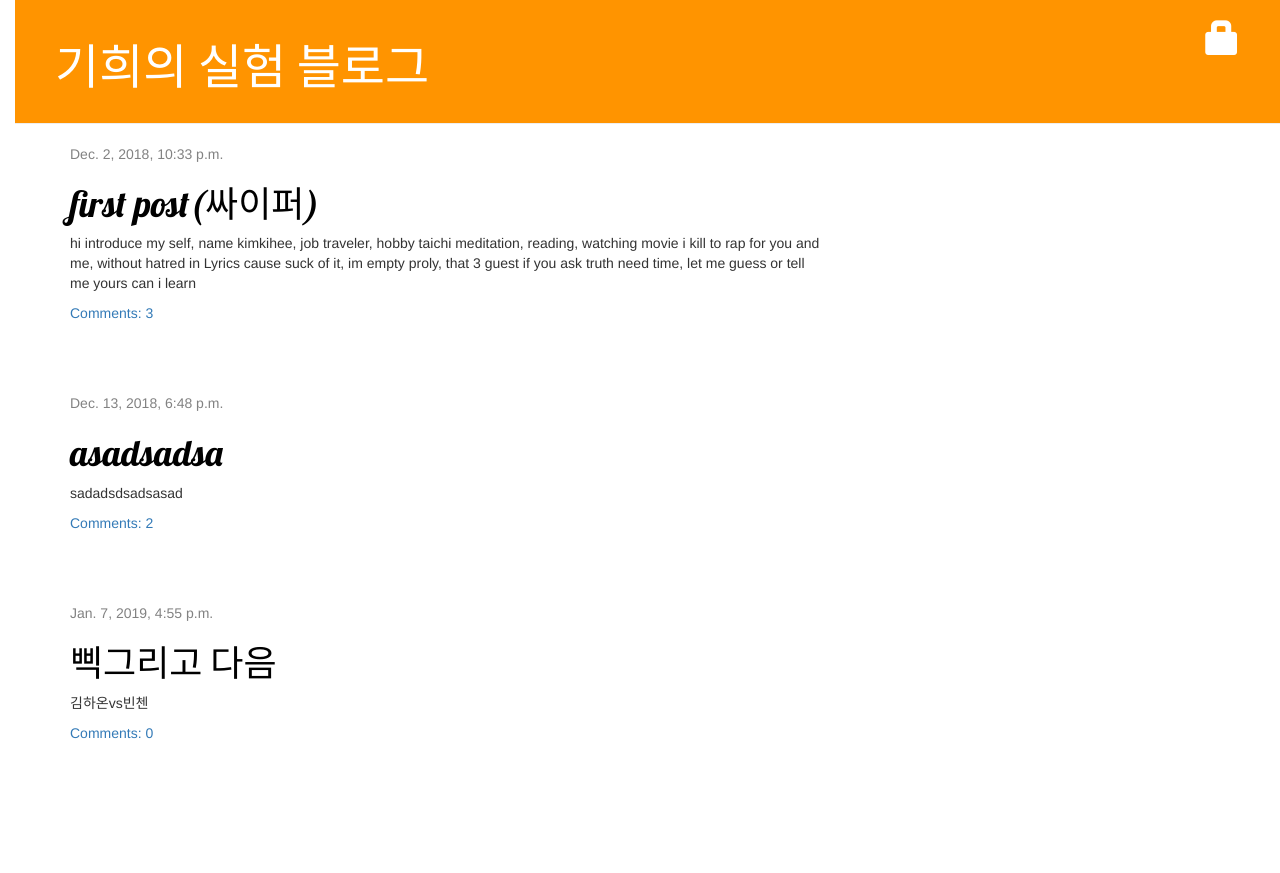
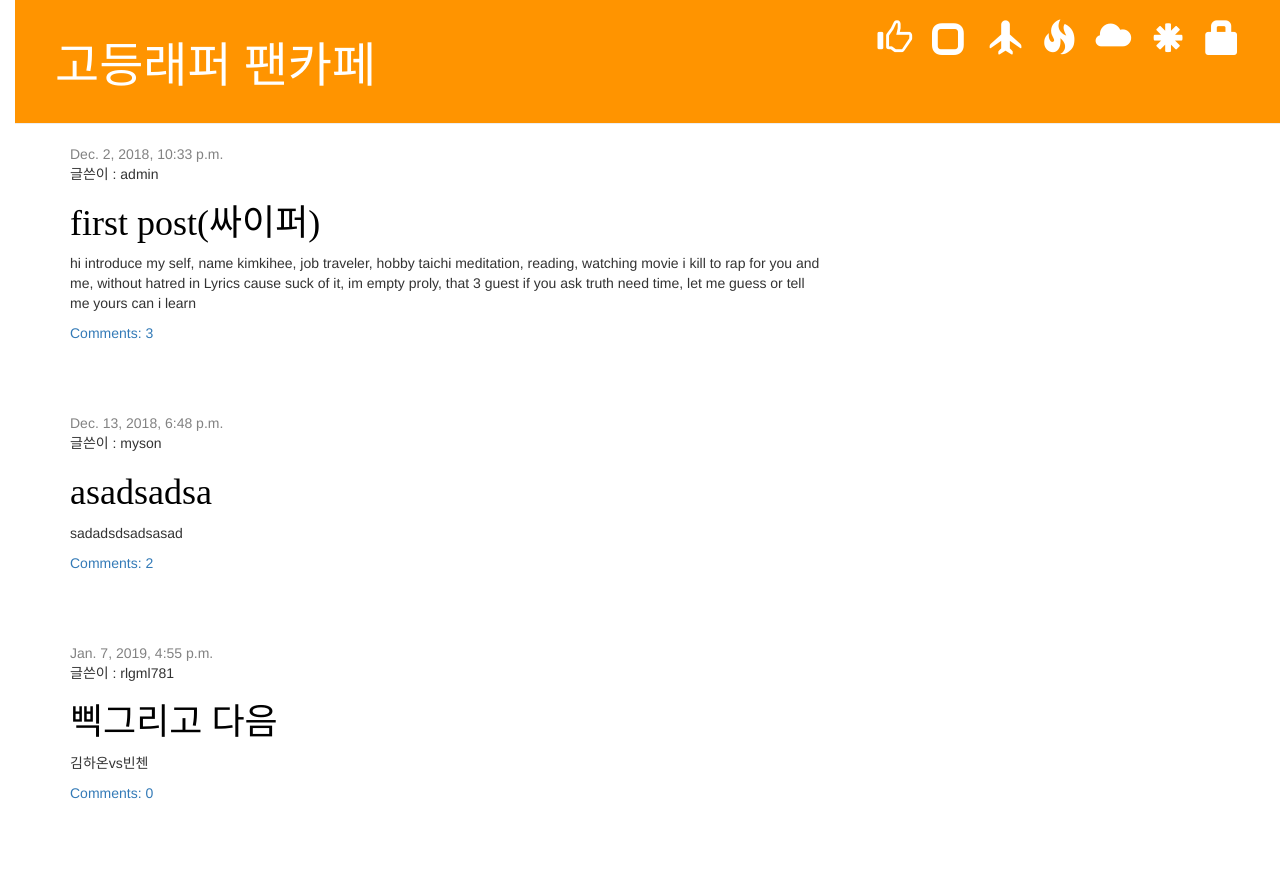
Before and after one commit to darkflame265/my-first-blog, a Django app: page / in a window 1280 px wide. Before the commit the page ends 739 px from the top, so only its background shows below. Run offline with Django 3.2, Linux system fonts and the light colour scheme; data comes from the database, SQL or seed files in the repository; both versions use the stored data as it was after the commit; some libraries are stand-ins or nearby versions.

Commit message:
changed?

```diff
--- a/blog/forms.py
+++ b/blog/forms.py
@@ -24,8 +24,8 @@ class UserForm(forms.ModelForm):
         fields = ['username', 'email', 'password']
         widgets = {
             'username': forms.TextInput(attrs={'class': 'form-control', 'placeholder':'15자 이내로 입력 가능합니다.'}),
-            'email': forms.EmailInput(attrs={'class': 'form-control'}),
-            'password' : forms.PasswordInput(attrs={'class': 'form-control'}),
+            'email': forms.EmailInput(attrs={'class': 'form-control', 'placeholder':'example@naver.com'}),
+            'password' : forms.PasswordInput(attrs={'class': 'form-control', }),
         }
         labels = {
             'username': '닉네임',
--- a/blog/static/css/blog.css
+++ b/blog/static/css/blog.css
@@ -1,6 +1,6 @@
 h1 a {
     color: #FCA205;
-    font-family: 'Lobster';
+    font-family: 'Godo';
 }
 
 body {
@@ -24,7 +24,7 @@ body {
 }
 
 h1, h2, h3, h4 {
-    font-family: 'Lobster', cursive;
+    font-family: 'Godo';
 }
 
 .date {
--- a/blog/templates/blog/base.html
+++ b/blog/templates/blog/base.html
@@ -15,8 +15,14 @@
                 <p class="top-menu">안녕하세요 {{ user.username }}님 <small>(<a href="{% url 'logout' %}">Log out</a>)</small></p>
             {% else %}
                 <a href="{% url 'login' %}" class="top-menu"><span class="glyphicon glyphicon-lock"></span></a>
+                <a href="{% url 'space' %}" class="top-menu"><span class="glyphicon glyphicon-asterisk"></span></a>
+                <a href="{% url 'space2' %}" class="top-menu"><span class="glyphicon glyphicon-cloud"></span></a>
+                <a href="{% url 'space3' %}" class="top-menu"><span class="glyphicon glyphicon-fire"></span></a>
+                <a href="{% url 'space4' %}" class="top-menu"><span class="glyphicon glyphicon-plane"></span></a>
+                <a href="{% url 'space5' %}" class="top-menu"><span class="glyphicon glyphicon-unchecked"></span></a>
+                <a href="{% url 'space6' %}" class="top-menu"><span class="glyphicon glyphicon-thumbs-up"></span></a>
             {% endif %}
-            <h1><a href="/">기희의 실험 블로그</a></h1>
+            <h1><a href="/">고등래퍼 팬카페</a></h1>
         </div>
         <div class="content container">
             <div class="row">
--- a/blog/templates/blog/post_list.html
+++ b/blog/templates/blog/post_list.html
@@ -6,6 +6,7 @@
             <div class="date">
                 {{ post.published_date }}
             </div>
+            <p>글쓴이 : {{post.author }}</p>
             <h1><a href="{% url 'post_detail' pk=post.pk %}">{{ post.title }}</a></h1>
             <p>{{ post.text|linebreaksbr }}</p>
             <a href="{% url 'post_detail' pk=post.pk %}">Comments: {{ post.approved_comments.count }}</a>
--- a/blog/urls.py
+++ b/blog/urls.py
@@ -15,6 +15,12 @@ urlpatterns = [
     path(r'^comment/(?P<pk>\d+)/approve/$', views.comment_approve, name='comment_approve'),
     path(r'^comment/(?P<pk>\d+)/remove/$', views.comment_remove, name='comment_remove'),
     path(r'^accounts/signup/$', views.signup, name='signup'),
+    path(r'^space/', views.space, name='space'),
+    path(r'^space2/', views.space2, name='space2'),
+    path(r'^space3/', views.space3, name='space3'),
+    path(r'^space4/', views.space4, name='space4'),
+    path(r'^space5/', views.space5, name='space5'),
+    path(r'^space6/', views.space6, name='space6'),
     #, kwargs={'next_page': '/'}
 
 ]
--- a/blog/views.py
+++ b/blog/views.py
@@ -120,3 +120,28 @@ def signin(request):
 def sign_out(request):
     logout(request)
     return redirect('post_list')
+
+
+def space(request):
+    form = LoginForm()
+    return render(request, 'blog/space.html', {'form': form})
+
+def space2(request):
+    form = LoginForm()
+    return render(request, 'blog/space2.html', {'form': form})
+
+def space3(request):
+    form = LoginForm()
+    return render(request, 'blog/space3.html', {'form': form})
+
+def space4(request):
+    form = LoginForm()
+    return render(request, 'blog/space4.html', {'form': form})
+
+def space5(request):
+    form = LoginForm()
+    return render(request, 'blog/space5.html', {'form': form})
+
+def space6(request):
+    form = LoginForm()
+    return render(request, 'blog/space6.html', {'form': form})
```
Also changed, not shown: db.sqlite3.
